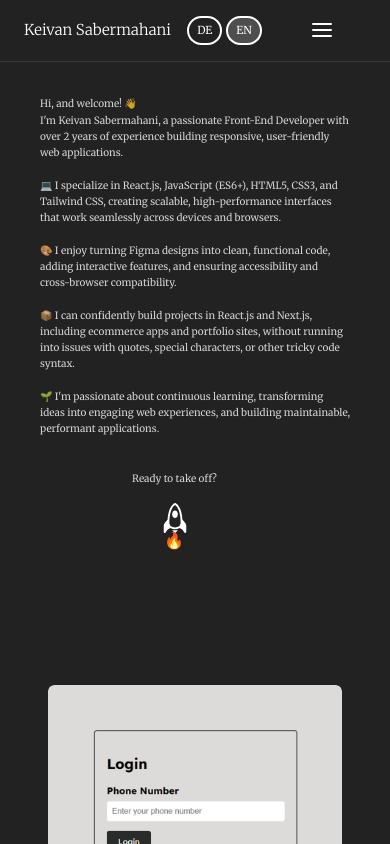
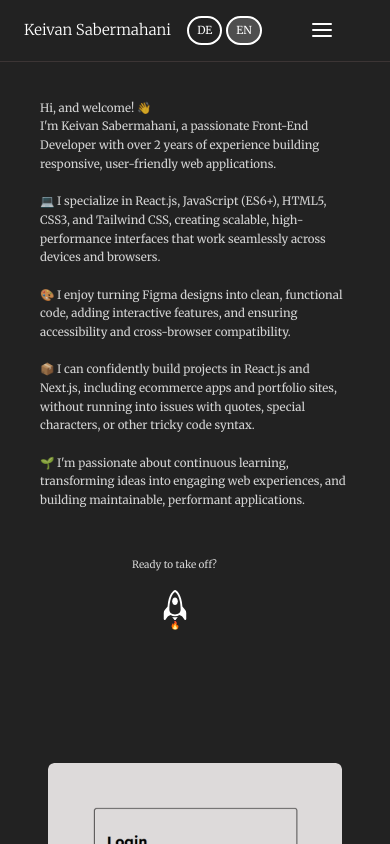
Before and after one commit to KevinMahani/Portfolio, a Next.js app: page / in a window 390 px wide. Shown: the top 844 px of the page. Built offline with nearby package versions, Linux system fonts and the light colour scheme.

Commit message:
redesign mobile grid

```diff
--- a/app/components/ProjectGridMobile.jsx
+++ b/app/components/ProjectGridMobile.jsx
@@ -26,7 +26,7 @@ export default function ProjectGridMobile() {
 
   return (
     <>
-    <p className="text-white/80 text-[10px] leading-relaxed mt-20 ml-10 mr-10
+    <p className="text-white/80 text-[11.5px] leading-relaxed mt-20 ml-10 mr-10
     whitespace-pre-line">
     {t.welcome}
     <br/><br/>
@@ -45,11 +45,11 @@ export default function ProjectGridMobile() {
           setLaunch(true);
           scrollToGrid();
         }}
-        className="relative text-[30px] ml-40 -top-8 cursor-pointer " />
+        className="relative text-[30px] ml-40 -top-8 cursor-pointer z-50 " />
 
         <AnimatePresence>
           <motion.div
-            className="relative ml-41 -top-10.5 " // keep your original fire styles
+            className="relative ml-42.5 -top-9.5 text-[8px] " // keep your original fire styles
             initial={{ opacity: 0, y: 0 }}
             animate={{ opacity: 1, y: 5 }} // downward flame animation
             exit={{ opacity: 0 }}
```
